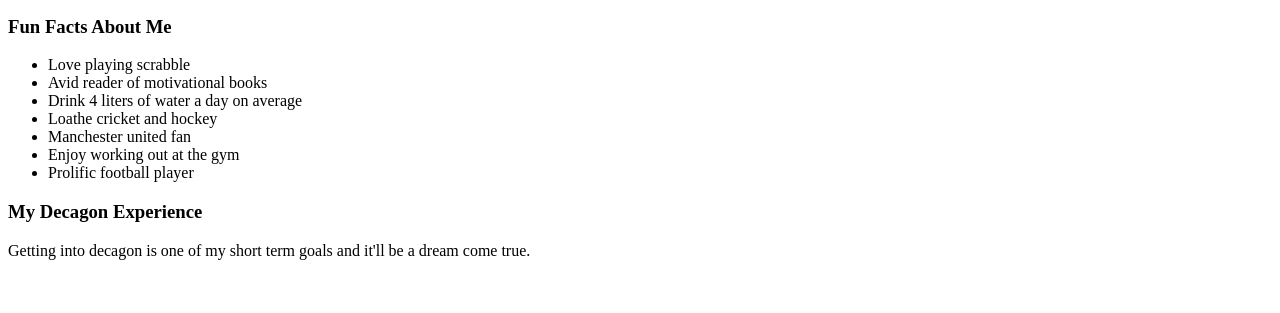
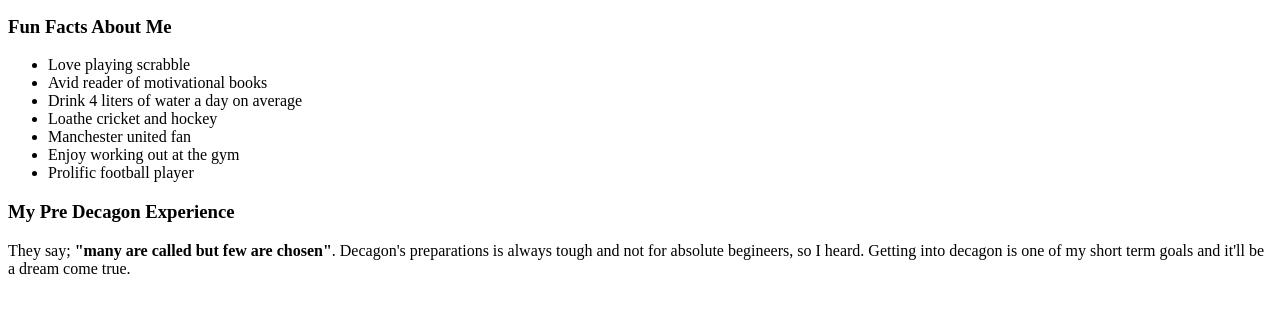
Before and after one commit to Victor-Ihemadu/about_victor, a plain HTML site: page index.html in a window 1280 px wide. Shown: the part 119-432 px from the top of the page. Drawn offline with Linux system fonts and the light colour scheme.

Commit message:
Gave a hint on Decagon's program

```diff
--- a/index.html
+++ b/index.html
@@ -19,7 +19,7 @@
         <li>Enjoy working out at the gym</li>
         <li>Prolific football player</li>
     </ul>
-    <h3>My Decagon Experience</h3>
-    <p>Getting into decagon is one of my short term goals and it'll be a dream come true.</p>
+    <h3>My Pre Decagon Experience</h3>
+    <p>They say; <strong>"many are called but few are chosen"</strong>. Decagon's preparations is always tough and  not for absolute begineers, so I heard. Getting into decagon is one of my short term goals and it'll be a dream come true.</p>
 </body>
 </html>
```
